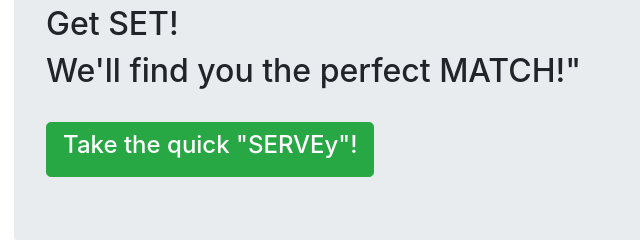
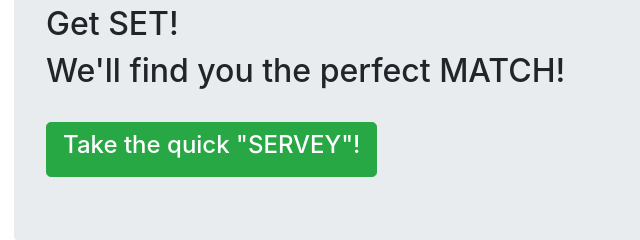
Before and after one commit to larryevans19/FriendFinder, a website: page app/public/home.html in a window 1280 px wide. Shown: the part 185-425 px from the top of the page, 71-711 px from the left. Drawn offline with nearby package versions, Linux system fonts and the light colour scheme.

```diff
--- a/app/public/home.html
+++ b/app/public/home.html
@@ -31,12 +31,12 @@
       <br>
       <h2>Tell us about your GAME</h2>
       <h2>Get SET!</h2>
-      <h2>We'll find you the perfect MATCH!"</h2>
+      <h2>We'll find you the perfect MATCH!</h2>
       <br>
 
       <div>
         <a href="/survey"><button type="button" class="btn btn-lg btn-success">
-            <h4><span class="glyphicon glyphicon-list-alt"></span> Take the quick "SERVEy"!</h4>
+            <h4><span class="glyphicon glyphicon-list-alt"></span> Take the quick "SERVEY"!</h4>
           </button></a>
       </div>
 
```
Also changed, not shown: app/public/survey.html (+3 -3 lines), app/routing/apiRoutes.js (+7 -4 lines).
